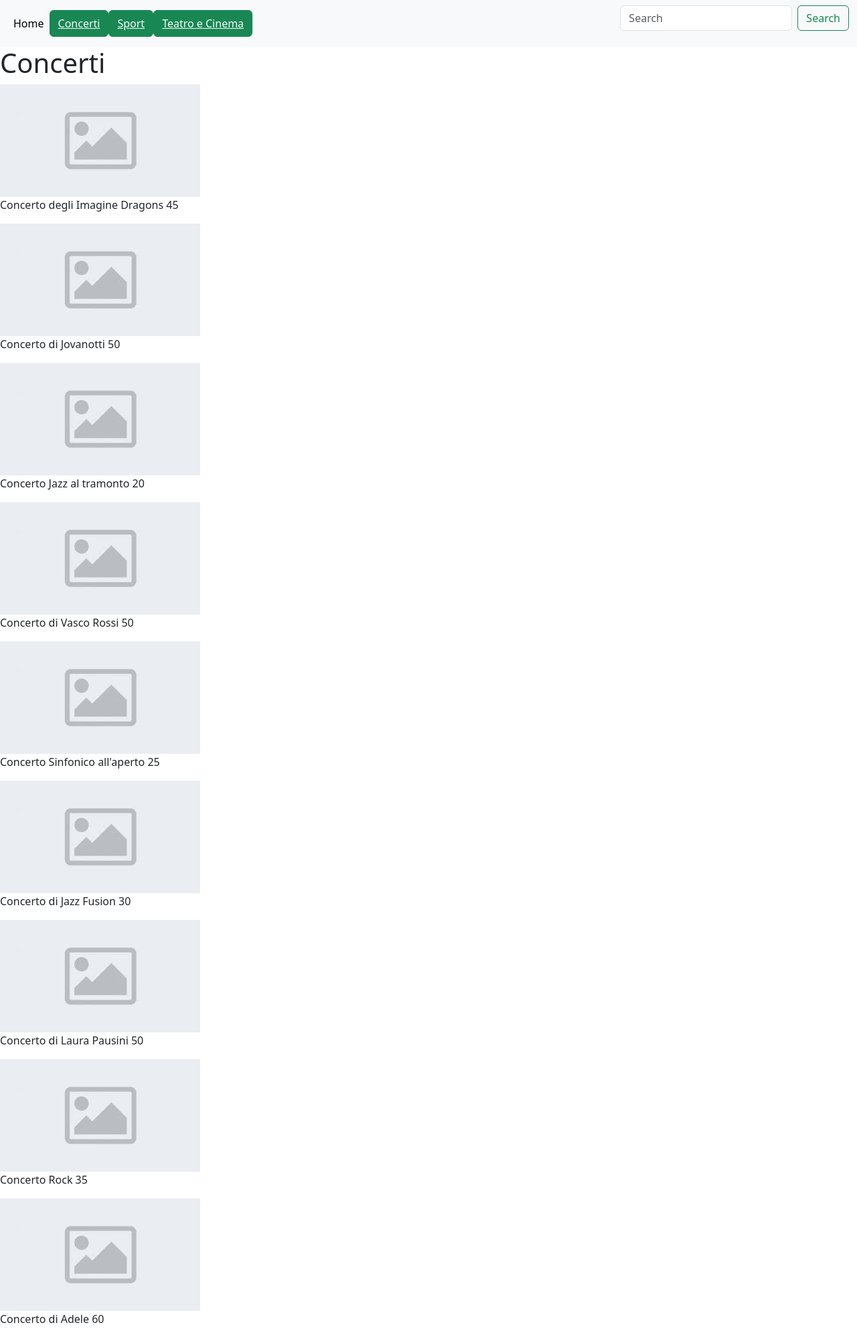
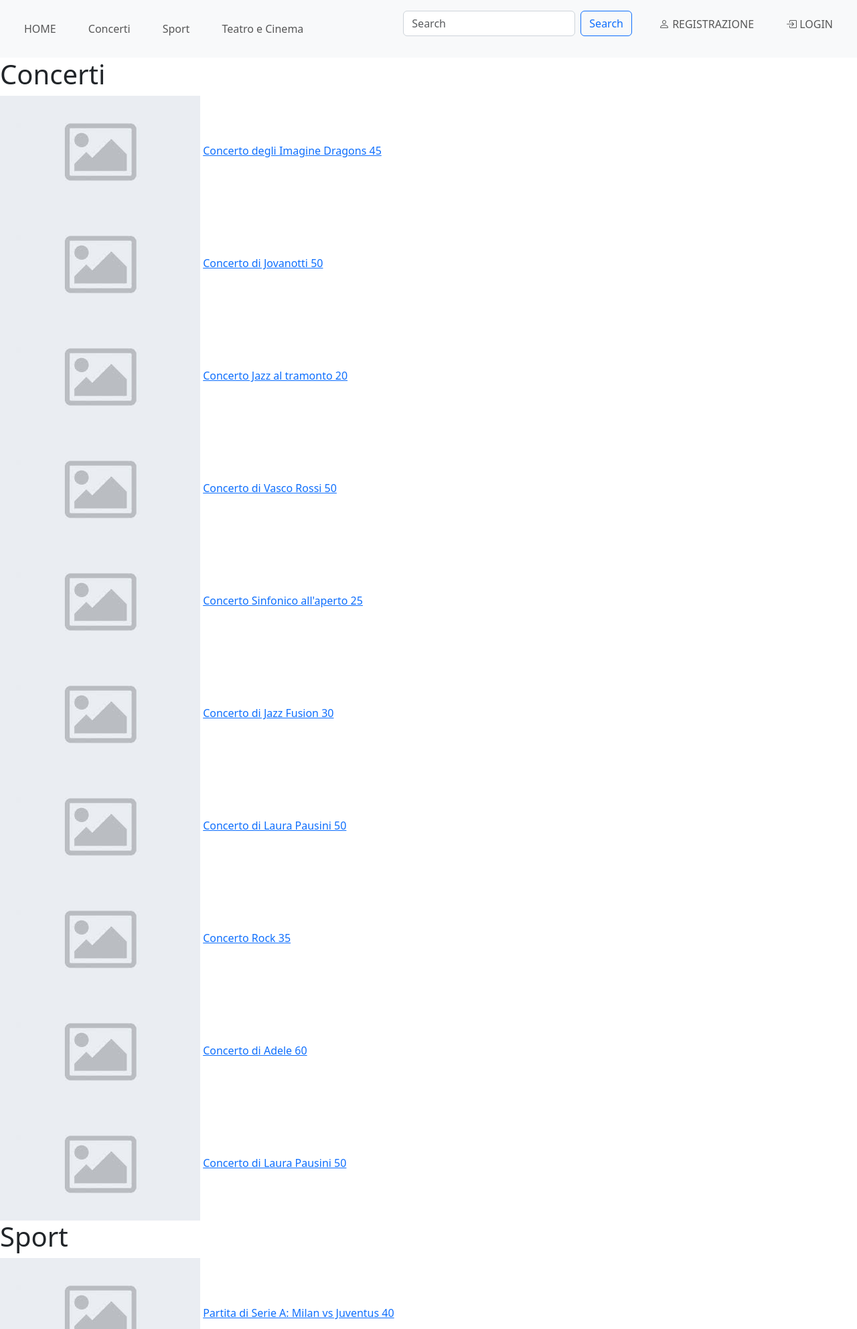
Before and after one commit to PavideDetrini/Event-ticket-app, a PHP site: page / in a window 1280 px wide. Shown: the top 1985 px of the page at 67% size. Run offline with PHP 8.4, Linux system fonts and the light colour scheme; data comes from the database, SQL or seed files in the repository.

Commit message:
Aggiunta navbar

```diff
--- a/TicketApp/DB.sql
+++ b/TicketApp/DB.sql
@@ -20,7 +20,7 @@ CREATE TABLE Utenti
 (
     ID_Utente INT(11) UNSIGNED PRIMARY KEY AUTO_INCREMENT,
     Username  VARCHAR(255) NOT NULL UNIQUE,
-    Password  VARCHAR(255) NOT NULL,
+    Password  VARCHAR(255) NOT NULL UNIQUE,
     Nome      VARCHAR(255) NOT NULL,
     Cognome   VARCHAR(255) NOT NULL,
     Email     VARCHAR(255) NOT NULL
--- /dev/null
+++ b/TicketApp/header.php
@@ -0,0 +1,67 @@
+<?php
+    require_once "DB_connection.php";
+
+    if (!empty($pdo)) {
+        $query = "SELECT Descrizione_Categoria  FROM CategoriaEventi;";
+        $statement = $pdo -> query($query);
+
+        if (!$statement){
+            echo "ERROR";
+        }
+        else{
+            $categorie = $statement -> fetchAll();
+        }
+    }
+?>
+
+<!DOCTYPE>
+<html>
+<head>
+    <link href="https://cdn.jsdelivr.net/npm/bootstrap@5.3.3/dist/css/bootstrap.min.css" rel="stylesheet" >
+    <link rel="stylesheet" href="https://cdn.jsdelivr.net/npm/bootstrap-icons@1.11.3/font/bootstrap-icons.min.css">
+    <link href="style.css" rel="stylesheet" type="text/css">
+    <title>HOME</title>
+</head>
+<body>
+<nav class="navbar navbar-expand-lg navbar-light bg-light">
+    <div class="container-fluid">
+        <div class="collapse navbar-collapse" id="navbarSupportedContent">
+            <ul class="navbar-nav me-auto mb-2 mb-lg-0">
+                <li class="nav-item">
+                    <a href="#" class="nav-link">HOME</a>
+                </li>
+                <?php
+                foreach ($categorie as $row){
+                    foreach ($row as $descrizione){
+                        ?>
+                <li class="nav-item">
+                    <a href="#" class="nav-link"><?= $descrizione?></a>
+                </li>
+                <?php
+                    }
+                }
+                ?>
+            </ul>
+            <ul class="navbar-nav ms-auto mb-2 mb-lg-0">
+                <li class="nav-item">
+                    <form class="d-flex" method="get" action="#">
+                        <input class="form-control me-2" type="search" placeholder="Search">
+                        <button class="btn btn-outline-primary" type="submit">Search</button>
+                    </form>
+                </li>
+                <li class="nav-item">
+                    <a href="registration.php" class="nav-link">
+                        <i class="bi bi-person"></i>
+                        REGISTRAZIONE
+                    </a>
+                </li>
+                <li class="nav-item">
+                    <a href="login.php" class="nav-link">
+                        <i class="bi bi-box-arrow-in-right"></i>
+                        LOGIN
+                    </a>
+                </li>
+            </ul>
+        </div>
+    </div>
+</nav>
--- a/TicketApp/index.php
+++ b/TicketApp/index.php
@@ -1,10 +1,13 @@
 <?php
+    include_once "header.php";
     require "db_connection.php";
     session_start();
 
     $arrayCategorie = array();
-    if(!isset($_SESSION['user'])){
-        //HOMEPAGE NORMALE
+    if(isset($_SESSION['user'])){
+        //HOMEPAGE CONSIGLIATA
+
+    }
     if (!empty($pdo)) {
         $query = "SELECT Descrizione_Categoria  FROM CategoriaEventi;";
         $statement = $pdo -> query($query);
@@ -17,75 +20,14 @@
             foreach ($categorie as $value){
                 foreach ($value as $item){
                     array_push($arrayCategorie, $item);
-                        $query2="SELECT Eventi.Descrizione, CategoriaEventi.Descrizione_Categoria, Eventi.Prezzo
-                           FROM Eventi JOIN CategoriaEventi ON Eventi.Categoria = CategoriaEventi.ID_Categoria
-                           WHERE CategoriaEventi.Descrizione_Categoria LIKE '$item';";
-
-                        $statement2 = $pdo -> query($query2);
-                        $results = $statement2 -> fetchAll();
                 }
             }
         }
     }
-    }
-    else{
-        //HOMEPAGE CONSIGLIATA
-    }
 
-?>
-
-<!DOCTYPE>
-<html>
-
-<head>
-    <link href="https://cdn.jsdelivr.net/npm/bootstrap@5.3.3/dist/css/bootstrap.min.css" rel="stylesheet" >
-    <title>HOME</title>
-</head>
-<body>
-
-<header class="site-header">
-
-</header>
-
-<nav class="navbar navbar-expand-lg navbar-light bg-light">
-    <div class="container-fluid">
-        <div class="collapse navbar-collapse" id="navbarSupportedContent">
-            <ul class="navbar-nav me-auto mb-2 mb-lg-0">
-                <li class="nav-item">
-                    <a class="nav-link active" aria-current="page" href="#">Home</a>
-                </li>
-                <?php
-                foreach ($categorie as $row){
-                    foreach ($row as $descrizione){
-                    ?>
-
-                        <button type="button" class="btn btn-success">
-
-                            <a href="#" class="link-light">
-                                <?= $descrizione?>
-                            </a>
-
-                        </button>
-
-
-                <?php
-                    }
-                }
-                ?>
-
-            </ul>
-            <form class="d-flex">
-                <input class="form-control me-2" type="search" placeholder="Search" aria-label="Search">
-                <button class="btn btn-outline-success" type="submit">Search</button>
-            </form>
-        </div>
-    </div>
-</nav>
-
-<?php
     foreach ($arrayCategorie as $value){
         array_push($arrayCategorie, $item);
-            $query3="SELECT Eventi.Descrizione, Eventi.Prezzo
+        $query3="SELECT Eventi.Descrizione, Eventi.Prezzo, Eventi.ID_Evento
                                    FROM Eventi JOIN CategoriaEventi ON Eventi.Categoria = CategoriaEventi.ID_Categoria
                                    WHERE CategoriaEventi.Descrizione_Categoria LIKE '$value';";
 
@@ -98,12 +40,13 @@
             ?>
             <div>
                 <img src="images\default.jpg">
-                    <p><?= $evento['Descrizione'] . ' ' .  $evento['Prezzo']?></p>
+                <a href="prodotto.php?id=<?=$evento['ID_Evento']?>"><?= $evento['Descrizione'] . ' ' .  $evento['Prezzo']?></a>
             </div>
             <?php
         }
     }
 ?>
 
+
 </body>
 </html>
--- /dev/null
+++ b/TicketApp/style.css
@@ -0,0 +1,22 @@
+html, body{
+    height: 100%;
+    background-color: white;
+}
+
+.navbar {
+    background-color: white;
+    border-bottom: 1px solid white;
+}
+
+.navbar .nav-item {
+    color: #343a40;
+    padding: 0.5rem 1rem;
+}
+
+.navbar .nav-item.home {
+    font-weight: bold;
+}
+
+.navbar .form-control {
+    border-color: #ced4da;
+}
```
Lines whose indentation alone changed are shown as unchanged.
